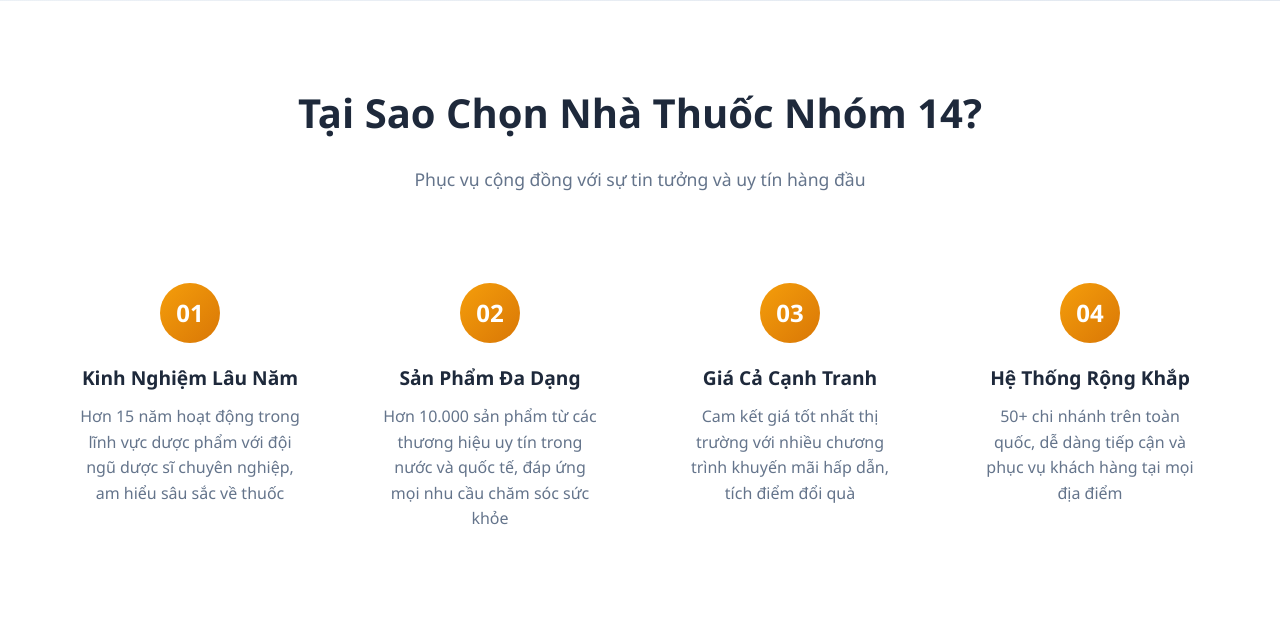
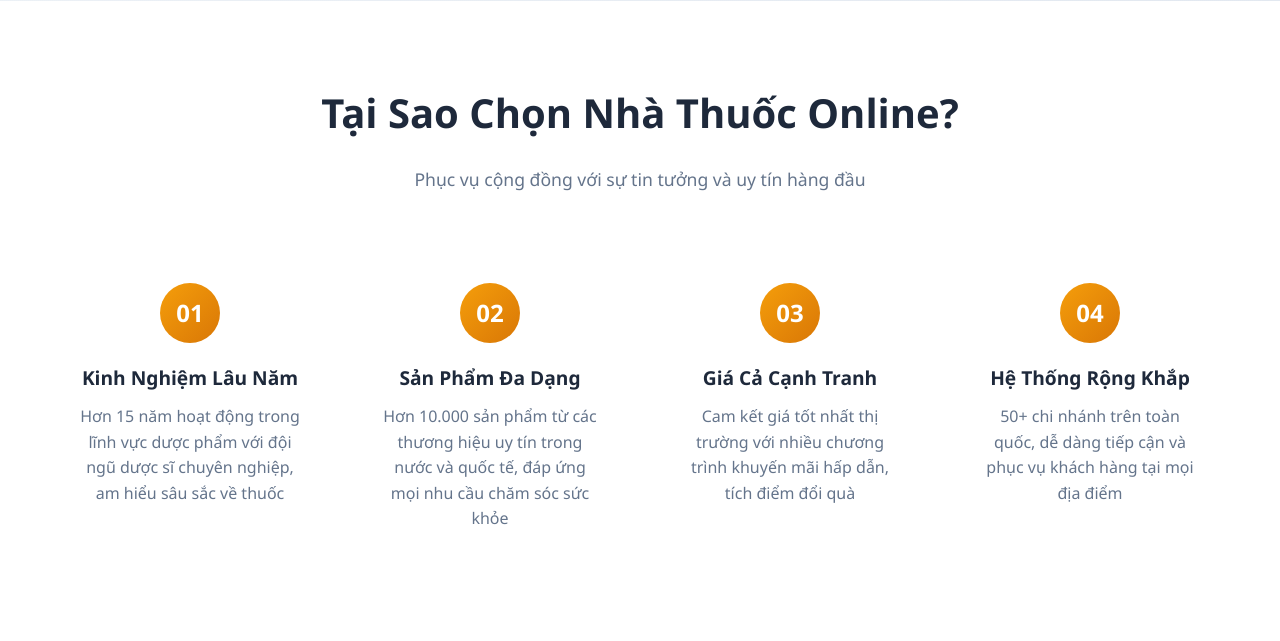
Before and after one commit to DucQuan-doo4/lt_web, a Flask app: page / in a window 1280 px wide. Shown: the part 4900-5541 px from the top of the page. Run offline with Flask 3, Linux system fonts and the light colour scheme.

Commit message:
Update title and section header for online pharmacy

```diff
--- a/templates/home.html
+++ b/templates/home.html
@@ -3,7 +3,7 @@
 <head>
     <meta charset="UTF-8">
     <meta name="viewport" content="width=device-width, initial-scale=1.0">
-    <title>NHÀ THUỐC NHÓM 14 - Chăm sóc sức khỏe toàn diện</title>
+    <title>NHÀ THUỐC ONLINE - Chăm sóc sức khỏe toàn diện</title>
     <!-- Font Awesome CDN -->
     <link rel="stylesheet" href="https://cdnjs.cloudflare.com/ajax/libs/font-awesome/6.0.0-beta3/css/all.min.css">
     <!-- Google Fonts -->
@@ -1324,7 +1324,7 @@
     <!-- Why Choose Us -->
     <section class="why-choose-section">
         <div class="container">
-            <h2 class="section-title">Tại Sao Chọn Nhà Thuốc Nhóm 14?</h2>
+            <h2 class="section-title">Tại Sao Chọn Nhà Thuốc Online?</h2>
 
             <p class="section-subtitle">Phục vụ cộng đồng với sự tin tưởng và uy tín hàng đầu</p>
 
```
